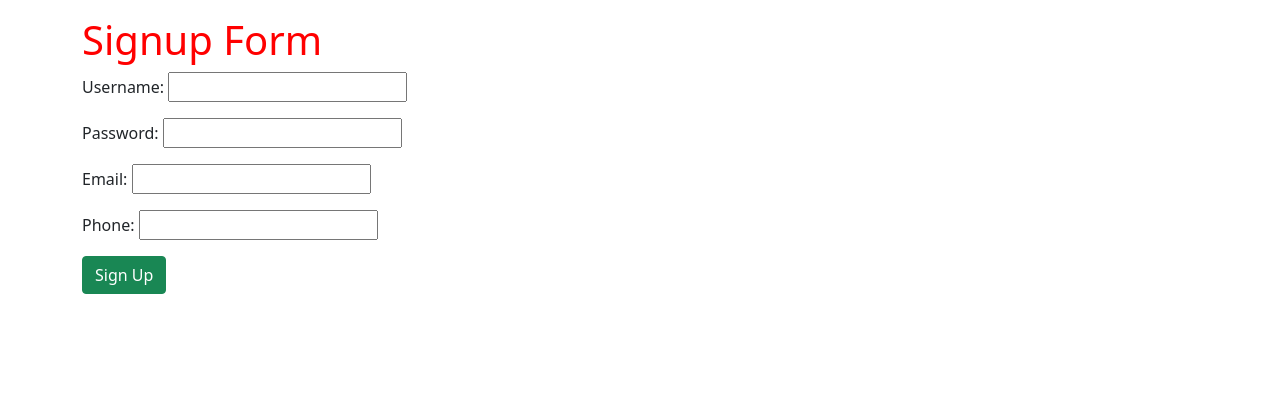
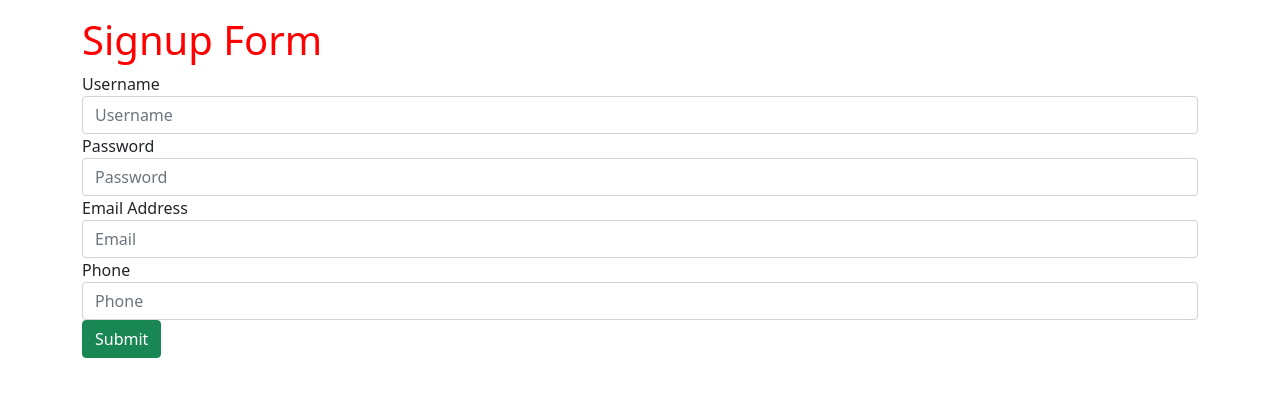
Before and after one commit to hillarykhan/drf-project, a Django app: page /signup/ in a window 1280 px wide. Shown: the part 96-493 px from the top of the page. Run offline with Django 3.2, Linux system fonts and the light colour scheme; some libraries are stand-ins or nearby versions.

Commit message:
converts html signup form to django form

```diff
--- a/TestProject/NewsApp/forms.py
+++ b/TestProject/NewsApp/forms.py
@@ -1,7 +1,27 @@
 from django import forms
 
 class RegistrationForm(forms.Form):
-    username = forms.CharField(max_length=100)
-    password = forms.CharField(max_length=100)
-    email = forms.CharField(max_length=100)
-    phone = forms.CharField(max_length=100)
+    username = forms.CharField(
+        max_length=100,
+        widget=forms.TextInput(attrs={
+            'class':'form-control',
+            'placeholder':'Username'
+        }))
+    password = forms.CharField(
+        max_length=100,
+        widget=forms.PasswordInput(attrs={
+            'class':'form-control',
+            'placeholder':'Password'
+        }))
+    email = forms.CharField(
+        max_length=100,
+        widget=forms.EmailInput(attrs={
+            'class':'form-control',
+            'placeholder':'Email'
+        }))
+    phone = forms.CharField(
+        max_length=100,
+        widget=forms.NumberInput(attrs={
+            'class':'form-control',
+            'placeholder':'Phone'
+        }))
--- a/TestProject/templates/signup.html
+++ b/TestProject/templates/signup.html
@@ -10,9 +10,30 @@
     <form action="{% url 'addUser' %}" method="post">
 
         {% csrf_token %}
-        {{form.as_p}}
 
-        <input type="submit" value="Sign Up" class="btn btn-success">
+
+        <div class="form-group">
+            <label>Username</label>
+            {{form.username}}
+        </div>
+
+        <div class="form-group">
+            <label>Password</label>
+            {{form.password}}
+        </div>
+
+        <div class="form-group">
+            <label>Email Address</label>
+            {{form.email}}
+        </div>
+
+        <div class="form-group">
+            <label>Phone</label>
+            {{form.phone}}
+        </div>
+
+        <button type="submit" class="btn btn-success">Submit</button>
+
 
     </form>
 
```
